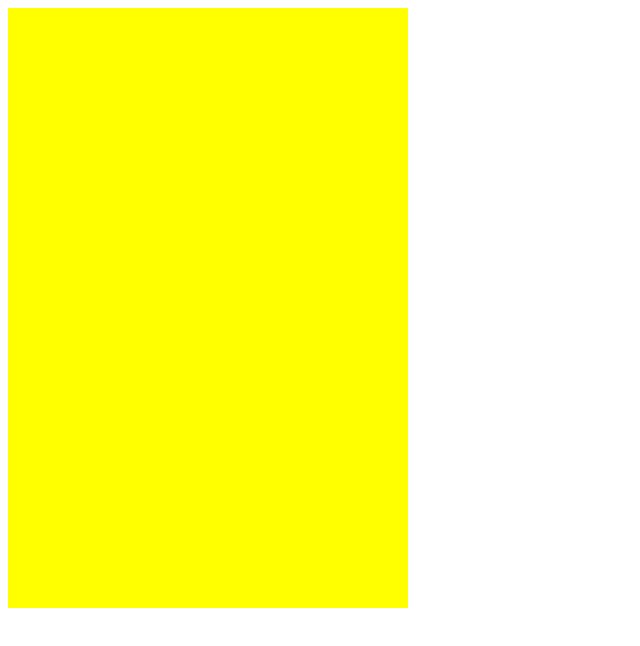
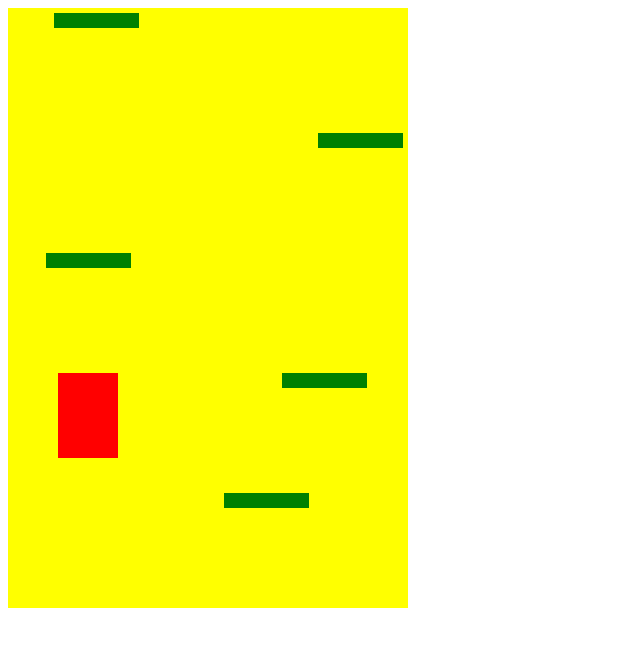
Before and after one commit to Yigitcan-oztrk/Doodle-Jump-in-JavaScript, a plain HTML site: page index.html in a window 1280 px wide. Shown: the whole page, without its empty margins (0-640 px from the left). Drawn offline with Linux system fonts and the light colour scheme.

Commit message:
game logic, setting up our game, creating our doodler, creating our platforms, creating our platform class, moving our platforms

```diff
--- a/app.js
+++ b/app.js
@@ -1,4 +1,68 @@
 document.addEventListener('DOMContentLoaded', () => {
 
+    const grid = document.querySelector('.grid')
+    const doodler = document.createElement('div')
+    let doodlerLeftSpace = 50
+    let doodlerBottomSpace = 150
+    let isGameOver = false
+    let platformCount = 5
+    let platforms = []
+    let upTimerId
+    let downTimerId
+    function createDoodler() {
+        grid.appendChild(doodler)
+        doodler.classList.add('doodler')
+        doodler.style.left = doodlerLeftSpace + 'px'
+        doodler.style.bottom= doodlerBottomSpace+ 'px'
 
+    }
+
+class Platform {
+    constructor(newPlatBottom){
+        this.bottom = newPlatBottom
+        this.left = Math.random()   *  315
+        this.visual = document.createElement('div')
+
+        const visual = this.visual
+        visual.classList.add('platform')
+        visual.style.left = this.left + 'px'
+        visual.style.bottom = this.bottom + 'px'
+        grid.appendChild(visual)
+
+    }
+}
+
+function createPlatforms(){
+    for (let i = 0 ; i < platformCount ; i++){
+        let platGap = 600 / platformCount
+        let newPlatBottom = 100 + i * platGap
+        let newPlatform = new Platform(newPlatBottom)
+        platforms.push(newPlatform)
+        console.log(platforms)
+
+    }
+}
+function movePlatforms(){
+    if(doodlerBottomSpace > 200){
+        platforms.forEach(platform =>{
+            platform.bottom -= 4
+            let visual = platform.visual
+            visual.style.bottom = platform.bottom + 'px'
+        })
+    }
+}
+function jump(){
+    upTimerId = setInterval(function(){
+
+    },30)
+}
+    function start(){
+        if(!isGameOver){
+            createDoodler()
+            createPlatforms()
+            setInterval(movePlatforms,30)
+        }
+    }
+    //attach to button
+    start()
 })
--- a/index.html
+++ b/index.html
@@ -6,11 +6,13 @@
     <meta name="viewport" content="width=device-width, initial-scale=1.0">
     <title>Document</title>
     <link rel="stylesheet" href="style.css">
-    <script src="app.js" charset="utf-8"></script>
+
 </head>
 <body>
 
-    <div class="grid"></div>
+    <div class="grid">
 
+    </div>
+    <script src="app.js" charset="utf-8"></script>
 </body>
 </html>
--- a/style.css
+++ b/style.css
@@ -5,7 +5,7 @@
     position: relative;
 }
 
-.dooder{
+.doodler{
 
     width: 60px;
     height: 85px;
```
